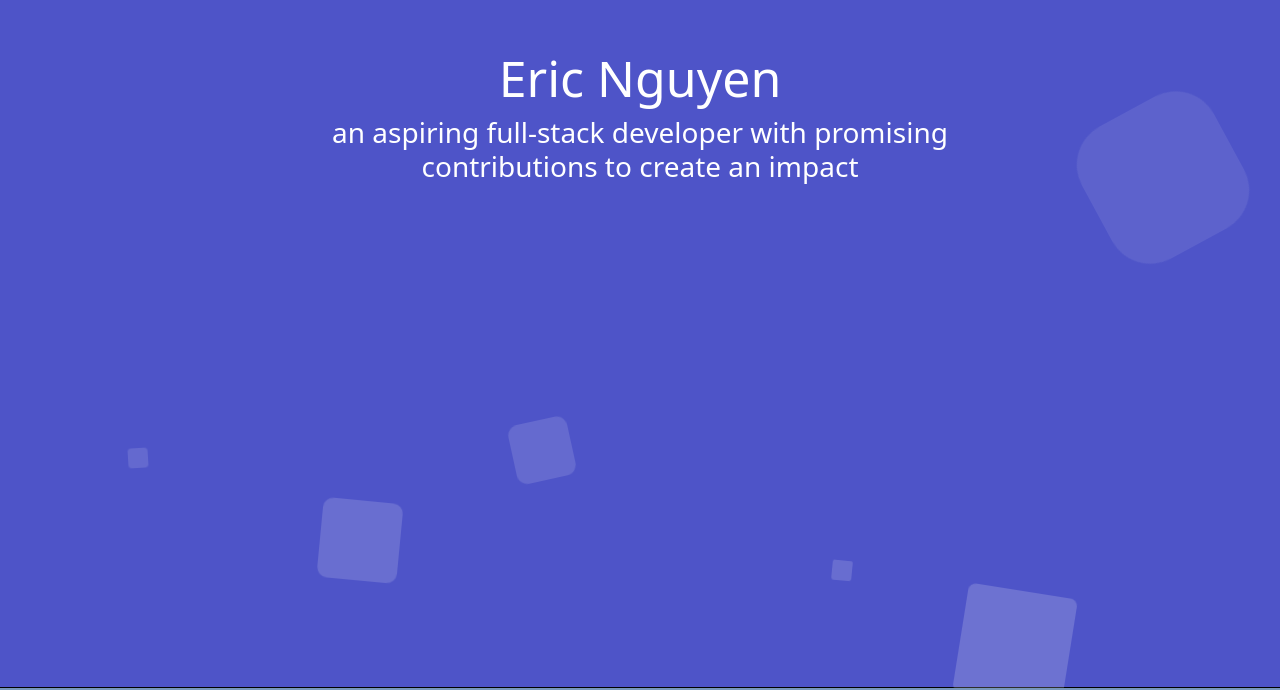
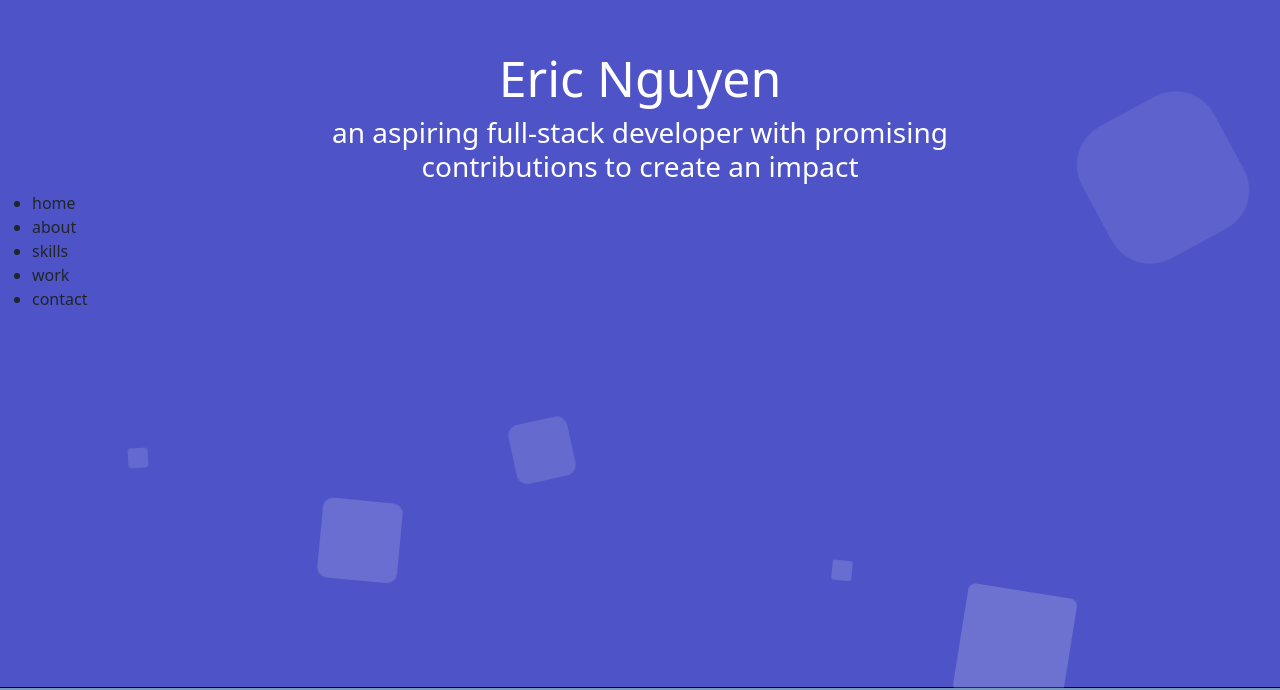
Before and after one commit to ericcnguyen04/Post-Portfolio, a React (Create React App) app: page / in a window 1280 px wide. Shown: the part 112-802 px from the top of the page. Built offline with nearby package versions, Linux system fonts and the light colour scheme.

Commit message:
nav bar in home jsx

```diff
--- a/src/components/pages/Home.jsx
+++ b/src/components/pages/Home.jsx
@@ -1,4 +1,5 @@
 import HomeContent from './HomeContent'
+import Navbar from './Navbar';
 import '../../App.css'
 
 import {useEffect, useRef, useState} from 'react';
@@ -25,11 +26,7 @@ export default function Home() {
                     <h3>an aspiring full-stack developer with promising contributions to create an impact</h3>
                     {/* <h3>an aspiring full-stack developer with visions of passion and ambition! As I grew up, I always loved witnessing the end product of my projects, which included my efforts with front and back end, and I felt nothing but joy. I will work with my peers and create a positive environment by being compatible and ensuring that there is no confusion! Previously, as an insurance agent, I have habits of taking the initiative and making sure that we are making progress to promote time management. Most importantly, my mindset is always on a growth mindset and open to critique while providing feedback.</h3> */}
                 </div>
-                <div className='navContainer'>
-                    {/* <button onClick={handleClick}>boom</button>
-                    <button>boom</button>
-                    <button>booosm</button> */}
-                </div>
+                <Navbar />
             </div>
 
 
```
